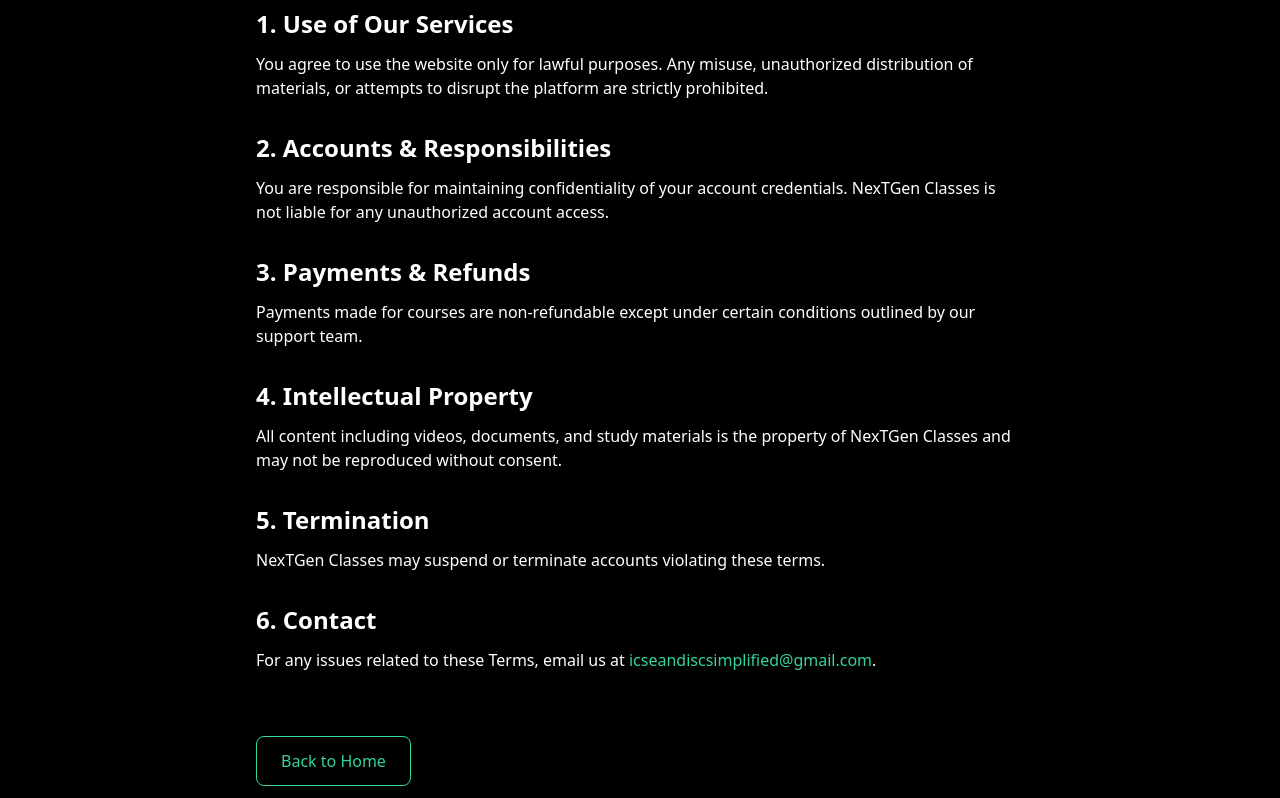
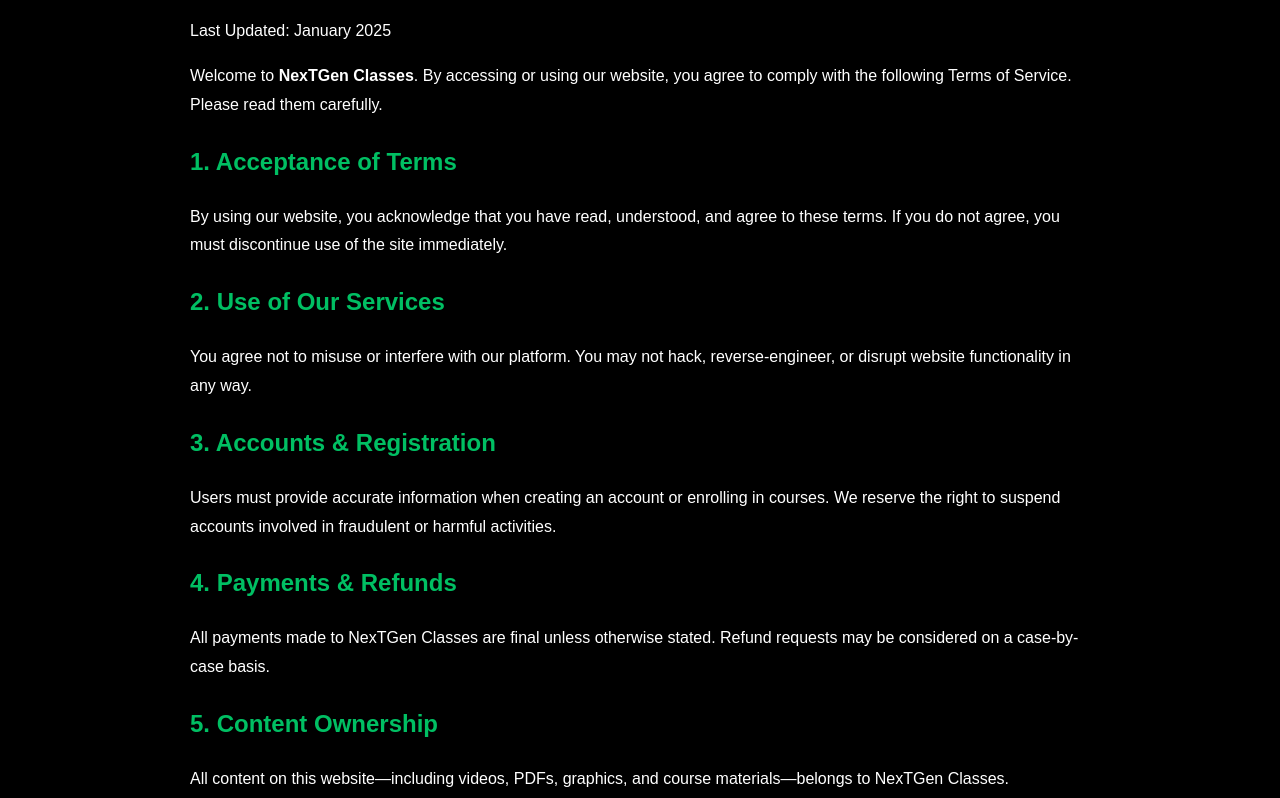
Before and after one commit to ankushchowrasia/NexTGen-Classes, a plain HTML site: page terms_of_service.html in a window 1280 px wide. Shown: the part 160-958 px from the top of the page. Drawn offline with nearby package versions, Linux system fonts and the light colour scheme.

Commit message:
Revise Terms of Service layout and content

```diff
--- a/terms_of_service.html
+++ b/terms_of_service.html
@@ -1,54 +1,111 @@
 <!DOCTYPE html>
 <html lang="en">
 <head>
-  <meta charset="UTF-8" />
-  <meta name="viewport" content="width=device-width, initial-scale=1.0" />
-  <title>Terms of Service | NexTGen Classes</title>
-  <link rel="stylesheet" href="https://cdn.jsdelivr.net/npm/tailwindcss@2.2.19/dist/tailwind.min.css" />
+  <meta charset="UTF-8">
+  <meta name="viewport" content="width=device-width, initial-scale=1.0">
+  <title>Terms of Service • NexTGen Classes</title>
+  <link rel="stylesheet" href="https://cdnjs.cloudflare.com/ajax/libs/font-awesome/6.4.0/css/all.min.css">
+  <style>
+    body {
+      background: #000;
+      color: white;
+      font-family: Arial, sans-serif;
+      padding: 20px;
+      line-height: 1.8;
+    }
+    h1, h2 {
+      color: #00BF63;
+    }
+    a {
+      color: #00BF63;
+      text-decoration: none;
+      font-weight: 600;
+    }
+    a:hover {
+      text-decoration: underline;
+    }
+    .container {
+      max-width: 900px;
+      margin: auto;
+    }
+  </style>
 </head>
 
-<body class="bg-black text-white min-h-screen p-6">
-  <div class="max-w-3xl mx-auto">
-    <h1 class="text-4xl font-bold text-green-400 mb-6">Terms of Service</h1>
+<body>
 
-    <p class="mb-6">
-      These Terms of Service govern your use of the NexTGen Classes website and services. By accessing our platform, you agree to these terms.
+  <!-- BACK TO HOME LINK -->
+  <a href="index.html" style="display:inline-block; margin-bottom:20px;">
+    ← Back to Home
+  </a>
+
+  <div class="container">
+
+    <h1>Terms of Service</h1>
+    <p>Last Updated: January 2025</p>
+
+    <p>
+      Welcome to <strong>NexTGen Classes</strong>. By accessing or using our website,
+      you agree to comply with the following Terms of Service. Please read them carefully.
     </p>
 
-    <h2 class="text-2xl font-bold mt-8 mb-3">1. Use of Our Services</h2>
-    <p class="mb-6">
-      You agree to use the website only for lawful purposes. Any misuse, unauthorized distribution of materials, or attempts to disrupt the platform are strictly prohibited.
+    <h2>1. Acceptance of Terms</h2>
+    <p>
+      By using our website, you acknowledge that you have read, understood, and agree to these terms.
+      If you do not agree, you must discontinue use of the site immediately.
     </p>
 
-    <h2 class="text-2xl font-bold mt-8 mb-3">2. Accounts & Responsibilities</h2>
-    <p class="mb-6">
-      You are responsible for maintaining confidentiality of your account credentials. NexTGen Classes is not liable for any unauthorized account access.
+    <h2>2. Use of Our Services</h2>
+    <p>
+      You agree not to misuse or interfere with our platform.
+      You may not hack, reverse-engineer, or disrupt website functionality in any way.
     </p>
 
-    <h2 class="text-2xl font-bold mt-8 mb-3">3. Payments & Refunds</h2>
-    <p class="mb-6">
-      Payments made for courses are non-refundable except under certain conditions outlined by our support team.
+    <h2>3. Accounts & Registration</h2>
+    <p>
+      Users must provide accurate information when creating an account or enrolling in courses.
+      We reserve the right to suspend accounts involved in fraudulent or harmful activities.
     </p>
 
-    <h2 class="text-2xl font-bold mt-8 mb-3">4. Intellectual Property</h2>
-    <p class="mb-6">
-      All content including videos, documents, and study materials is the property of NexTGen Classes and may not be reproduced without consent.
+    <h2>4. Payments & Refunds</h2>
+    <p>
+      All payments made to NexTGen Classes are final unless otherwise stated.
+      Refund requests may be considered on a case-by-case basis.
     </p>
 
-    <h2 class="text-2xl font-bold mt-8 mb-3">5. Termination</h2>
-    <p class="mb-6">
-      NexTGen Classes may suspend or terminate accounts violating these terms.
+    <h2>5. Content Ownership</h2>
+    <p>
+      All content on this website—including videos, PDFs, graphics, and course materials—belongs to NexTGen Classes.
+      Redistribution without permission is strictly prohibited.
     </p>
 
-    <h2 class="text-2xl font-bold mt-8 mb-3">6. Contact</h2>
-    <p class="mb-6">
-      For any issues related to these Terms, email us at
-      <span class="text-green-400">icseandiscsimplified@gmail.com</span>.
+    <h2>6. User Responsibilities</h2>
+    <p>
+      You agree not to upload harmful files, spread false information, or attempt unauthorized access to user accounts.
     </p>
 
-    <a href="index.html" class="inline-block mt-10 px-6 py-3 border border-green-400 text-green-400 rounded-lg hover:bg-green-400 hover:text-black transition">
-      Back to Home
-    </a>
+    <h2>7. External Links</h2>
+    <p>
+      We may link to external sites. NexTGen Classes is not responsible for third-party content or policies.
+    </p>
+
+    <h2>8. Termination</h2>
+    <p>
+      We may suspend or terminate access to the website for violations of these Terms.
+    </p>
+
+    <h2>9. Changes to This Agreement</h2>
+    <p>
+      NexTGen Classes may update these Terms from time to time.
+      Continued use of the website means you accept the changes.
+    </p>
+
+    <h2>10. Contact Us</h2>
+    <p>
+      For any questions regarding these Terms, contact us at:<br>
+      <strong>Email:</strong> icseandiscsimplified@gmail.com
+    </p>
+
   </div>
+
 </body>
 </html>
```
